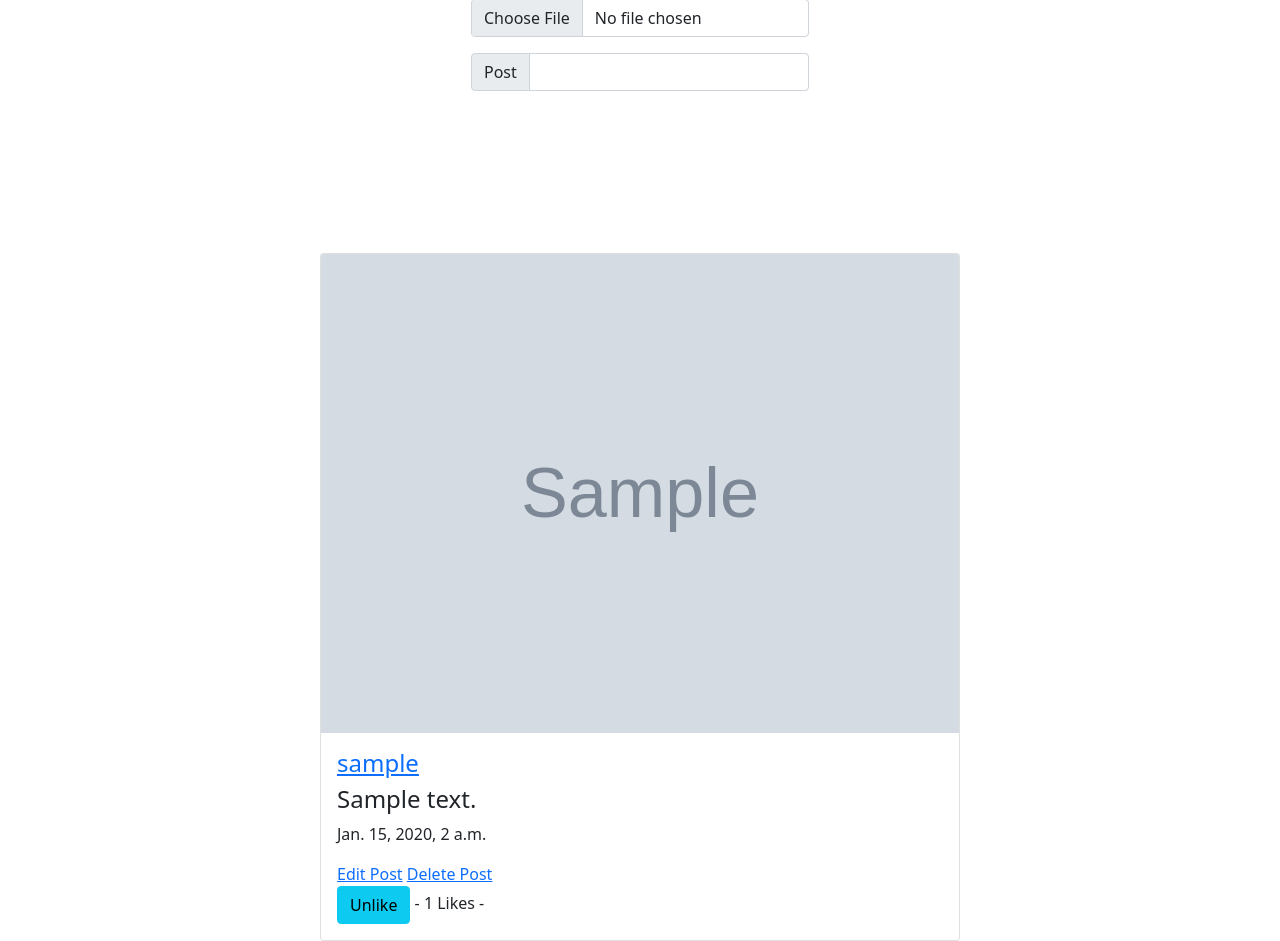
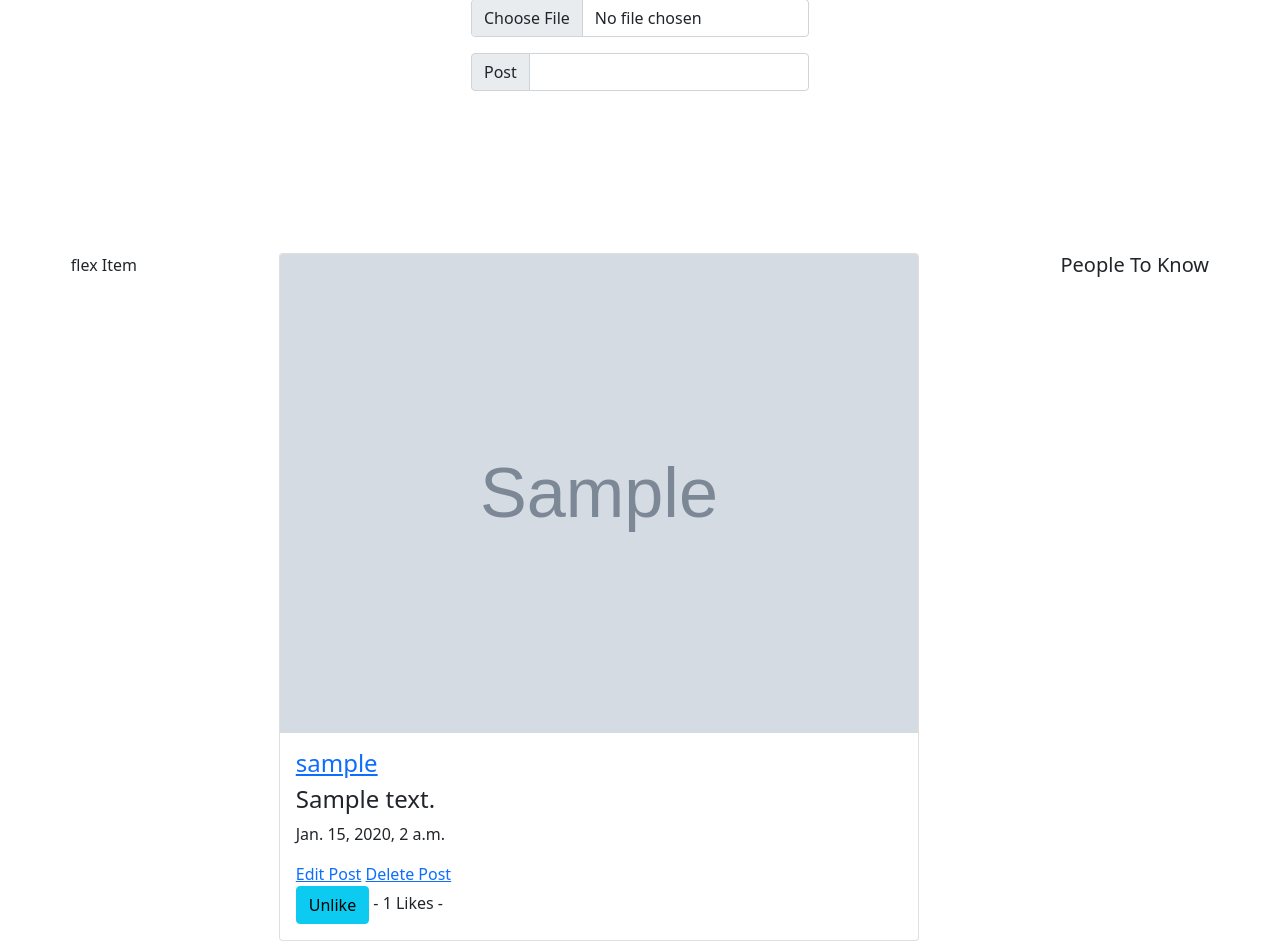
Before and after one commit to JohnG88/social_media3, a Django app: page / in a window 1280 px wide. Shown: the part 241-1182 px from the top of the page. Run offline with Django 4.2, Linux system fonts and the light colour scheme; a user stored in the database is signed in; tables that the repository leaves empty hold one stand-in row (values such as "Sample post"); grey boxes marked "Sample" are stand-in pictures; some libraries are stand-ins or nearby versions.

Commit message:
Messing around with flexbox

```diff
--- a/chatsystem/chatting/templates/chatting/index.html
+++ b/chatsystem/chatting/templates/chatting/index.html
@@ -65,6 +65,10 @@
         </div>
     </form>
 </div>
+
+    <div class="d-flex justify-content-around">
+        <div>flex Item</div>
+        <div>
         {% for post in follower_user_posts %}
             <div class="post-center">
             <div style="width: 40rem;">
@@ -120,4 +124,18 @@
             </div>
         {% empty %}
         {% endfor %}
+    </div>
+    <div>
+        <h5>People To Know</h5>
+        <div>
+            {% for users in available %}
+            <div class="mb-3">
+                <a href="{% url 'profile' users.id %}">
+                    <div>{{users.username}}</div>
+                </a>
+            </div>
+            {% endfor %}
+        </div>
+    </div>
+</div>
 {% endblock body %}
```
